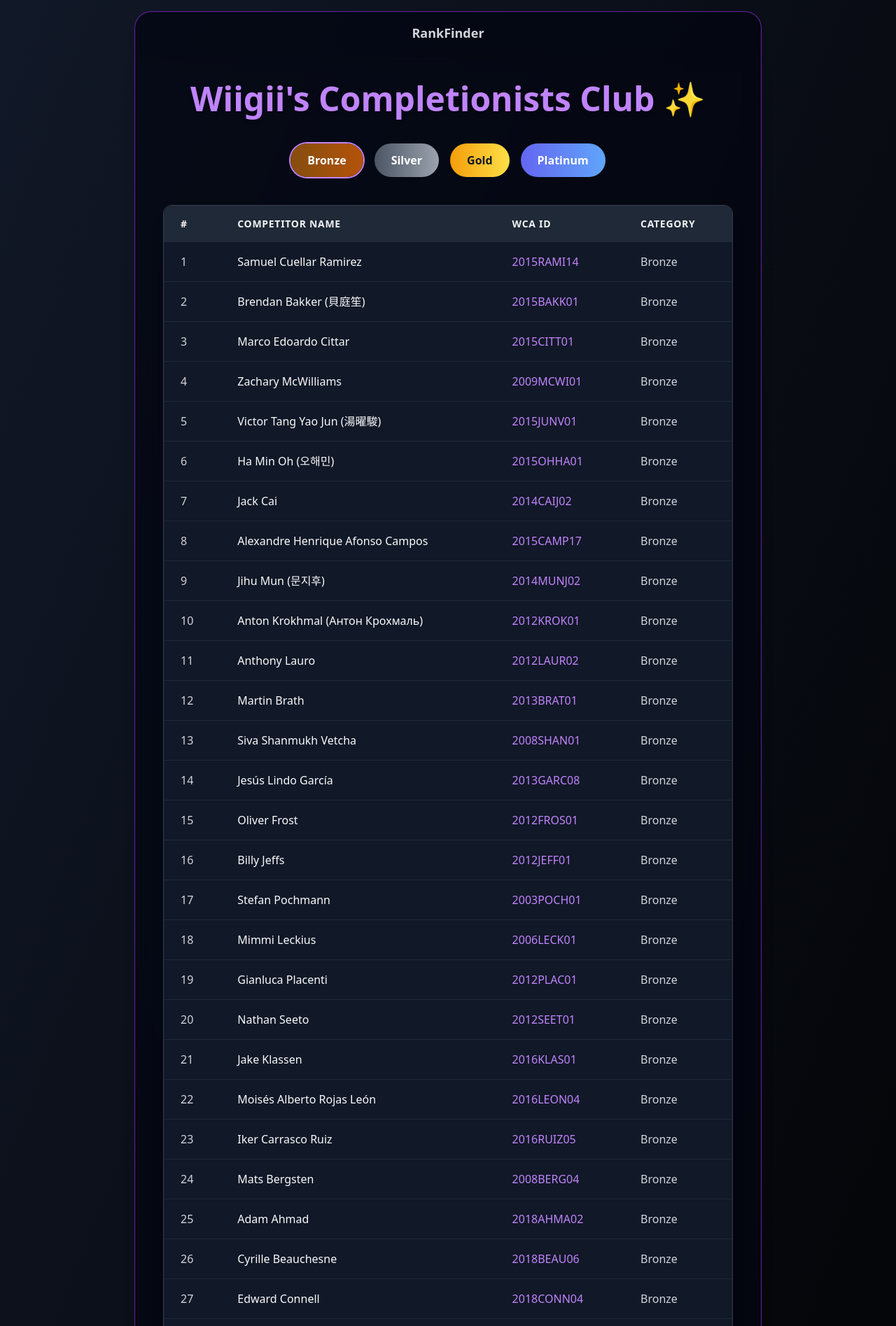
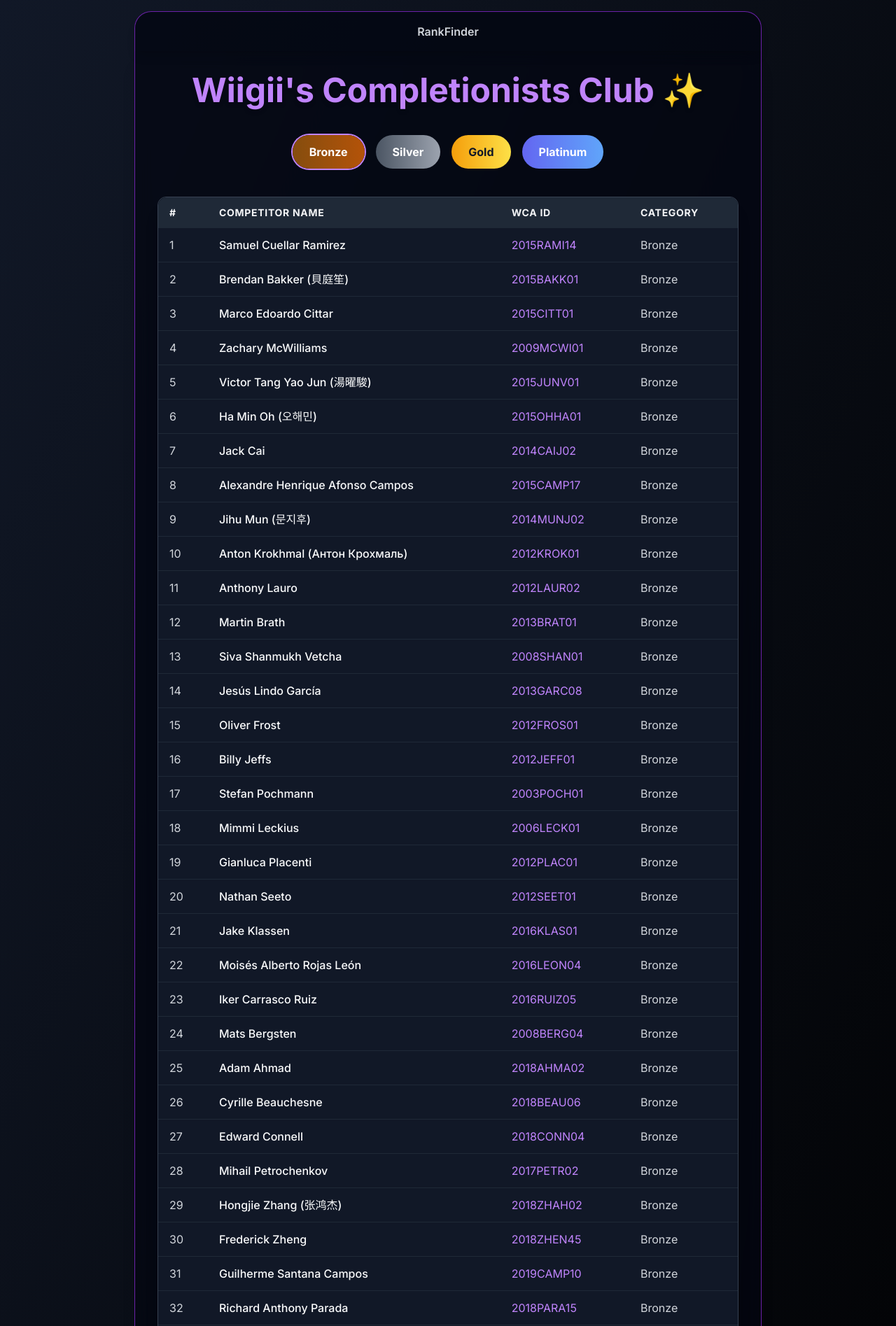
Before and after one commit to Lavages/wiigii-rank-finder, a Flask app: page /completionist in a window 1280 px wide. Shown: the top 1895 px of the page at 70% size. Run offline with Flask 3, Linux system fonts and the light colour scheme; some libraries are stand-ins or nearby versions.

Commit message:
Madeit flexible for mobile

```diff
--- a/completionist.html
+++ b/completionist.html
@@ -14,53 +14,66 @@
             color: white;
             font-weight: 600;
         }
+
+        /* Custom scrollbar for better mobile feel */
+        .custom-scrollbar::-webkit-scrollbar {
+            height: 6px;
+        }
+
+        .custom-scrollbar::-webkit-scrollbar-thumb {
+            background: #6b21a8;
+            border-radius: 3px;
+        }
     </style>
 </head>
 
 <body
-    class="min-h-screen bg-gradient-to-br from-gray-900 to-black text-gray-100 p-4 flex flex-col items-center justify-center">
+    class="min-h-screen bg-gradient-to-br from-gray-900 to-black text-gray-100 p-2 sm:p-4 flex flex-col items-center justify-center font-[Inter]">
 
+    <!-- Navigation -->
     <nav
-        class="w-full max-w-4xl mx-auto bg-gray-950 bg-opacity-80 rounded-t-3xl shadow-lg border border-purple-800 border-b-0 p-4 flex justify-center gap-8 sticky top-0">
+        class="w-full max-w-4xl mx-auto bg-gray-950 bg-opacity-80 rounded-t-2xl sm:rounded-t-3xl shadow-lg border border-purple-800 border-b-0 p-3 sm:p-4 flex justify-center gap-4 sm:gap-8 sticky top-0 z-10 text-sm sm:text-base">
         <a href="/"
-            class="text-gray-300 hover:text-purple-400 transition-colors duration-200 font-semibold text-lg">RankFinder</a>
+            class="text-gray-300 hover:text-purple-400 transition-colors duration-200 font-semibold">RankFinder</a>
     </nav>
 
+    <!-- Main -->
     <main
-        class="max-w-4xl w-full mx-auto bg-gray-950 bg-opacity-70 rounded-b-3xl shadow-xl p-10 space-y-10 backdrop-blur-md border border-purple-800 border-t-0 flex-grow">
+        class="max-w-4xl w-full mx-auto bg-gray-950 bg-opacity-70 rounded-b-2xl sm:rounded-b-3xl shadow-xl p-4 sm:p-8 space-y-6 sm:space-y-10 backdrop-blur-md border border-purple-800 border-t-0 flex-grow">
 
-        <h1 class="text-5xl font-extrabold text-center text-purple-400 drop-shadow-md mb-8">
+        <h1
+            class="text-3xl sm:text-5xl font-extrabold text-center text-purple-400 drop-shadow-md mb-4 sm:mb-8 leading-tight">
             Wiigii's Completionists Club ✨
         </h1>
 
         <!-- Category Buttons -->
-        <div class="flex justify-center flex-wrap gap-4 my-8">
+        <div class="flex justify-center flex-wrap gap-3 sm:gap-4 my-4 sm:my-8">
             <button
-                class="btn-category bg-gradient-to-r from-yellow-800 to-amber-700 text-white font-bold py-3 px-6 rounded-full"
+                class="btn-category bg-gradient-to-r from-yellow-800 to-amber-700 text-white font-bold py-2 px-4 sm:py-3 sm:px-6 rounded-full text-sm sm:text-base"
                 data-category="bronze">Bronze</button>
             <button
-                class="btn-category bg-gradient-to-r from-gray-600 to-gray-400 text-white font-bold py-3 px-6 rounded-full"
+                class="btn-category bg-gradient-to-r from-gray-600 to-gray-400 text-white font-bold py-2 px-4 sm:py-3 sm:px-6 rounded-full text-sm sm:text-base"
                 data-category="silver">Silver</button>
             <button
-                class="btn-category bg-gradient-to-r from-amber-500 to-yellow-300 text-gray-900 font-bold py-3 px-6 rounded-full"
+                class="btn-category bg-gradient-to-r from-amber-500 to-yellow-300 text-gray-900 font-bold py-2 px-4 sm:py-3 sm:px-6 rounded-full text-sm sm:text-base"
                 data-category="gold">Gold</button>
             <button
-                class="btn-category bg-gradient-to-r from-indigo-500 to-blue-400 text-white font-bold py-3 px-6 rounded-full"
+                class="btn-category bg-gradient-to-r from-indigo-500 to-blue-400 text-white font-bold py-2 px-4 sm:py-3 sm:px-6 rounded-full text-sm sm:text-base"
                 data-category="platinum">Platinum</button>
         </div>
 
         <!-- Criteria Explanation Box -->
         <div id="criteria-box"
-            class="bg-gray-900 bg-opacity-80 rounded-xl shadow-lg border border-purple-700 p-6 text-gray-300 text-lg text-center hidden transition-opacity duration-500">
+            class="bg-gray-900 bg-opacity-80 rounded-xl shadow-lg border border-purple-700 p-4 sm:p-6 text-gray-300 text-sm sm:text-lg text-center hidden transition-opacity duration-500">
             <p>Select a tier above to see its requirements.</p>
         </div>
 
         <!-- Table Container -->
         <div id="table-container"
-            class="overflow-x-auto custom-scrollbar rounded-xl border border-gray-700 shadow-xl min-h-[200px] flex flex-col items-center justify-center">
-            <div id="loading-spinner" class="hidden flex justify-center items-center py-10">
-                <svg class="animate-spin h-10 w-10 text-purple-400" xmlns="http://www.w3.org/2000/svg" fill="none"
-                    viewBox="0 0 24 24">
+            class="overflow-x-auto custom-scrollbar rounded-xl border border-gray-700 shadow-xl min-h-[200px] flex flex-col items-center justify-center text-sm sm:text-base">
+            <div id="loading-spinner" class="hidden flex justify-center items-center py-6 sm:py-10">
+                <svg class="animate-spin h-8 w-8 sm:h-10 sm:w-10 text-purple-400" xmlns="http://www.w3.org/2000/svg"
+                    fill="none" viewBox="0 0 24 24">
                     <circle class="opacity-25" cx="12" cy="12" r="10" stroke="currentColor" stroke-width="4"></circle>
                     <path class="opacity-75" fill="currentColor" d="M4 12a8 8 0 018-8v4l3-3-3-3v4a8 8 0 00-8 8h4z">
                     </path>
@@ -72,7 +85,8 @@
         </div>
     </main>
 
-    <footer class="w-full max-w-4xl mx-auto text-center text-gray-500 text-sm mt-8 pb-4">
+    <!-- Footer -->
+    <footer class="w-full max-w-4xl mx-auto text-center text-gray-500 text-xs sm:text-sm mt-6 sm:mt-8 pb-4">
         <p>© 2025 Wiigii's WCA Rankings. All rights reserved.</p>
     </footer>
 
@@ -94,8 +108,6 @@
             gold: `<span class="font-semibold text-yellow-300">🥇 Gold:</span> Must have <strong>all singles</strong> and <strong>all averages</strong>, including <strong>FMC</strong> and <strong>Blindfolded means</strong>.`,
             platinum: `<span class="font-semibold text-indigo-400">🌌 Platinum:</span> Must have <strong>all singles</strong> and <strong>all averages</strong>, including <strong>FMC </strong> and <strong>Blindfolded means</strong>, plus either a <strong>World Record</strong> or a <strong>World Championship podium</strong>.`
         };
-
-
 
         function updateCriteria(category) {
             criteriaBox.classList.remove("hidden", "opacity-0");
@@ -134,31 +146,57 @@
                 return;
             }
 
+            // Desktop/tablet table
             const tableHtml = `
-        <table class="w-full text-left text-gray-300 min-w-[700px]">
-            <thead class="bg-gray-800 text-gray-100 uppercase text-sm tracking-wider">
+    <div class="hidden sm:block w-full">
+      <table class="w-full text-left text-gray-300">
+        <thead class="bg-gray-800 text-gray-100 uppercase text-xs sm:text-sm tracking-wider">
           <tr>
-                    <th class="px-6 py-4 rounded-tl-xl">#</th>
-                    <th class="px-6 py-4">Competitor Name</th>
-                    <th class="px-6 py-4">WCA ID</th>
-                    <th class="px-6 py-4">Category</th>
+            <th class="px-4 py-3 rounded-tl-xl">#</th>
+            <th class="px-4 py-3">Competitor Name</th>
+            <th class="px-4 py-3">WCA ID</th>
+            <th class="px-4 py-3">Category</th>
           </tr>
         </thead>
         <tbody>
           ${filtered.map((c, i) => `
-                    <tr class="${c.category.toLowerCase() === 'platinum' ? 'platinum-row' : 'bg-gray-900 border-b border-gray-800 hover:bg-gray-700 transition-colors duration-200'}">
-                        <td class="px-6 py-4">${i + 1}</td>
-                        <td class="px-6 py-4 font-medium text-gray-50">${c.name}</td>
-                        <td class="px-6 py-4">
-                            <a href="https://www.worldcubeassociation.org/persons/${c.id}" target="_blank" class="text-purple-400 hover:text-purple-300 hover:underline">${c.id}</a>
+            <tr class="${c.category.toLowerCase() === 'platinum'
+                    ? 'platinum-row'
+                    : 'bg-gray-900 border-b border-gray-800 hover:bg-gray-700 transition-colors duration-200'}">
+              <td class="px-4 py-3">${i + 1}</td>
+              <td class="px-4 py-3 font-medium text-gray-50">${c.name}</td>
+              <td class="px-4 py-3">
+                <a href="https://www.worldcubeassociation.org/persons/${c.id}" target="_blank"
+                  class="text-purple-400 hover:text-purple-300 hover:underline break-all">${c.id}</a>
               </td>
-                        <td class="px-6 py-4">${c.category}</td>
+              <td class="px-4 py-3">${c.category}</td>
             </tr>
           `).join('')}
         </tbody>
       </table>
+    </div>
   `;
-            tableContainer.innerHTML = tableHtml;
+
+            // Mobile stacked cards
+            const cardsHtml = `
+    <div class="sm:hidden flex flex-col gap-3 w-full">
+      ${filtered.map((c, i) => `
+        <div class="${c.category.toLowerCase() === 'platinum'
+                    ? 'platinum-row'
+                    : 'bg-gray-900 border border-gray-800'} rounded-xl p-4 shadow-md">
+          <p class="text-xs text-gray-400">#${i + 1}</p>
+          <p class="text-lg font-semibold text-gray-50">${c.name}</p>
+          <p>
+            <a href="https://www.worldcubeassociation.org/persons/${c.id}" target="_blank"
+              class="text-purple-400 hover:text-purple-300 hover:underline break-all">${c.id}</a>
+          </p>
+          <p class="mt-1 text-sm text-gray-300">Category: <span class="font-semibold">${c.category}</span></p>
+        </div>
+      `).join('')}
+    </div>
+  `;
+
+            tableContainer.innerHTML = tableHtml + cardsHtml;
         }
 
         // Handle button clicks
```
Also changed, not shown: index.html (+23 -6 lines), static/styles.css (indentation only). Lines whose indentation alone changed are shown as unchanged.
